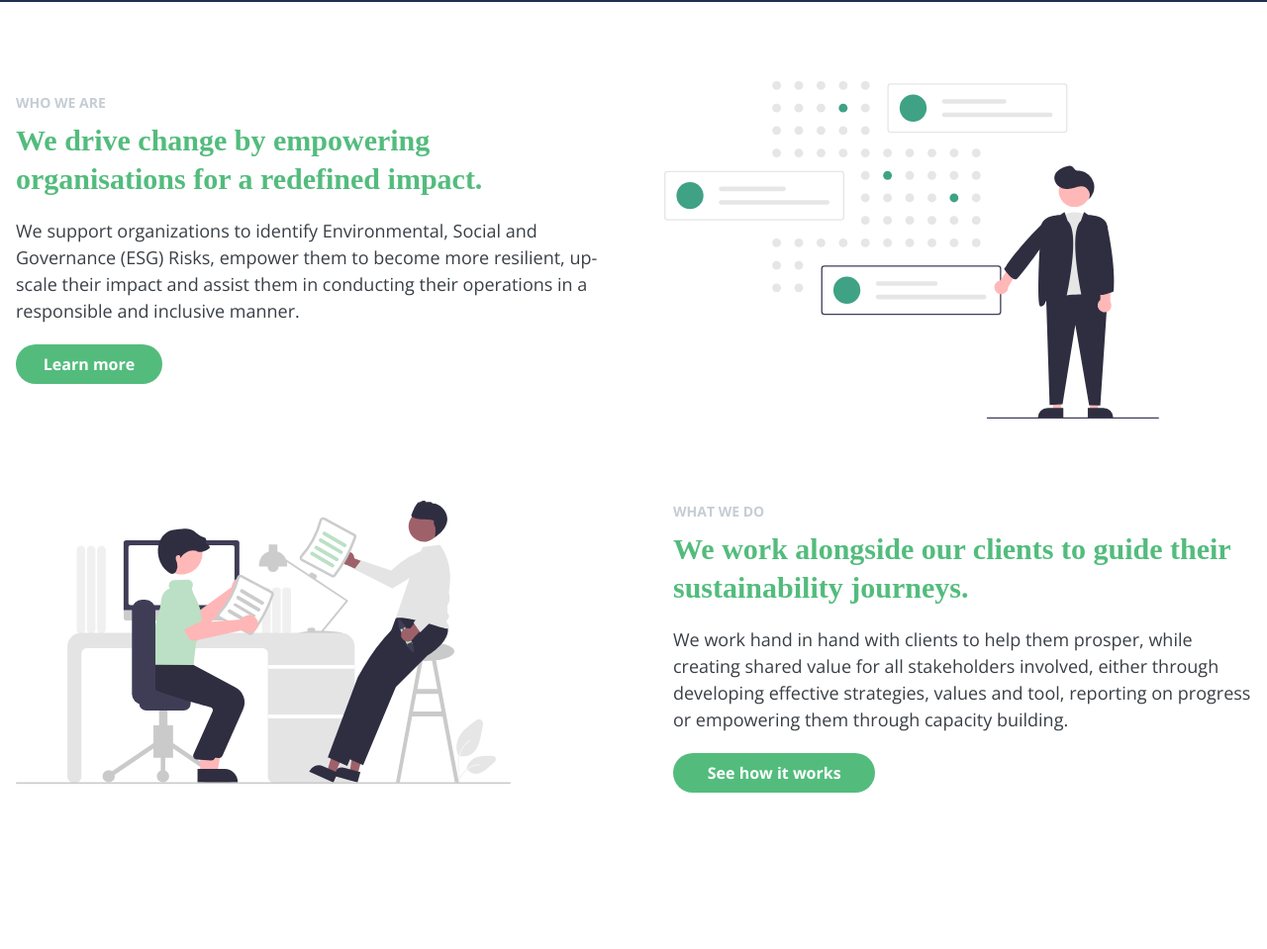
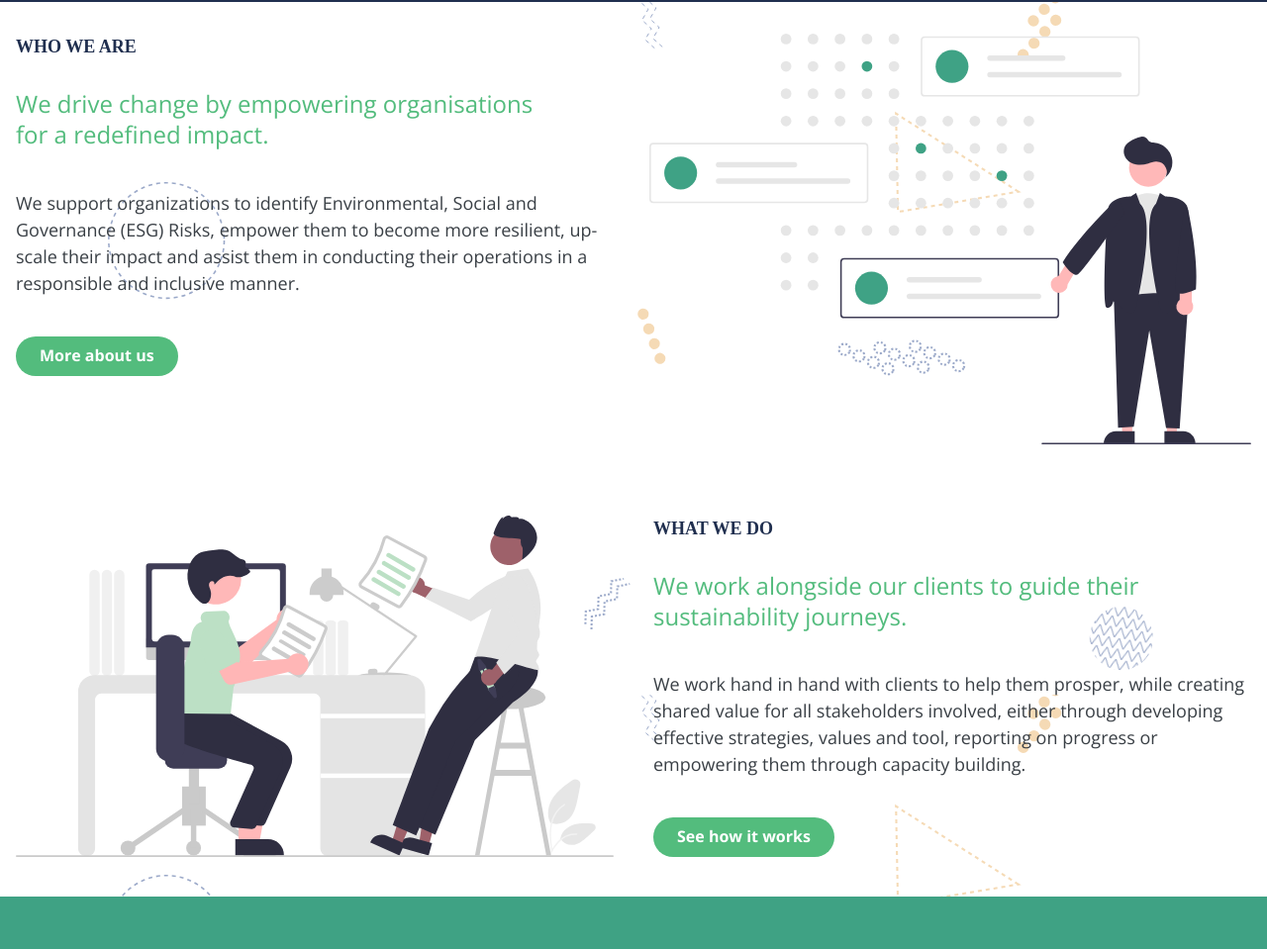
Before and after one commit to dgoktenss/website, a Gatsby site: page / in a window 1280 px wide. Shown: the part 1099-2058 px from the top of the page at 99% size. Built offline with nearby package versions, Linux system fonts and the light colour scheme; Gatsby itself is replaced by a stand-in of ours; a web font is replaced by a local one.

Commit message:
made more responsible for mobile

```diff
--- a/src/components/hero.js
+++ b/src/components/hero.js
@@ -53,8 +53,8 @@ import bdealsvg from "../assets/undraw_Business_deal_re_up4u.svg";
             direction={{ base: 'column', sm: 'row' }}>
             <Button
               rounded={'full'}
-              size={'lg'}
-              fontWeight={'normal'}
+              size={'md'}
+              fontWeight={'bold'}
               px={6}
               color={'white.50'}
               bg={'green.200'}
--- a/src/components/navbar.js
+++ b/src/components/navbar.js
@@ -30,6 +30,7 @@ import {
 } from '@chakra-ui/icons';
 
 
+
 export default function WithSubnavigation() {
   const { isOpen, onToggle } = useDisclosure();
 
@@ -48,7 +49,7 @@ export default function WithSubnavigation() {
         align={'center'}>
         <Flex
           flex={{ base: 1, md: 'auto' }}
-          ml={{ base: -2 }}
+          ml={{ base: 0 }}
           display={{ base: 'flex', md: 'none' }}>
           <IconButton
             onClick={onToggle}
--- a/src/pages/index.js
+++ b/src/pages/index.js
@@ -42,6 +42,7 @@ import "@fontsource/domine/700.css";
   import served from "../assets/completed-task.png";
   import years from "../assets/good-conversion-rate.png";
   import markets from "../assets/global.png";
+  import bg1 from "../assets/bg1.svg";
 
 
 
@@ -84,19 +85,20 @@ const IndexPage = () => {
     </Box>
     </Box>
 
-
+    <Box w={'100%'} bgImage={bg1}>
       <Container maxW={'7xl'}>
         <Stack
           spacing={{ base: 5, md: 8 }}
           py={{ base: 5, md: 8 }}
           direction={{ base: 'column', md: 'row' }}>
 
-          <Stack flex={1} maxW={'50%'} mt={'59px'}  spacing={{ base: 5 }}>
+          <Stack flex={1} spacing={{ base: 5 , md: 10 }}>
           <Text
             textTransform={'uppercase'}
-            color={'gray.50'}
+            color={'blue.300'}
             fontWeight={600}
-            fontSize={'sm'}
+            fontFamily={'heading'}
+            fontSize={'lg'}
             mb={-3}
             alignSelf={'flex-start'}
             >
@@ -104,15 +106,16 @@ const IndexPage = () => {
           </Text>
             <Heading
               lineHeight={1.1}
-              fontWeight={600}
-              fontSize={{ base: '3xl' }}>
+              fontWeight={200}
+              fontFamily={'body'}
+              fontSize={{ base: '2xl' }}>
               <Text
                 as={'span'}
                 position={'relative'}
                 color={'green.200'}
                 lineHeight={'130%'}
                 >
-                We drive change by empowering organisations for a redefined impact.
+                We drive change by empowering organisations <br/> for a redefined impact.
 
               </Text>
             </Heading>
@@ -121,71 +124,72 @@ const IndexPage = () => {
  empower them to become more resilient, up-scale their impact and assist them in
  conducting their operations in a responsible and inclusive manner.
             </Text>
+            <Stack
+            direction={'column'}
+            spacing={3}
+            align={'center'}
+            alignSelf={'start'}
+            position={'relative'}>
             <Button
-            w={'25%'}
-            size="md"
-            px={6}
-            bg={'#151f21'}
-            color={'white'}
+              colorScheme={'green'}
               bg={'green.200'}
               rounded={'full'}
+              px={6}
               _hover={{
-              transform: 'translateY(-2px)',
-              boxShadow: 'lg',
+                bg: 'green.400',
               }}>
-            Learn more
+              More about us
             </Button>
           </Stack>
+          </Stack>
 
-          <Box
+          <Flex
+          flex={1}
+          justify={'center'}
+          align={'center'}
           position={'relative'}
-            height={'400px'}
-            width={'50%'}
-            overflow={'hidden'}
-            mt={12}
-            >
+          w={'full'}>
             <Image
-            position={'relative'}
-            mt={12}
-            ml={31}
               alt={'Hero Image'}
-              fit={'contain'}
+              fit={'cover'}
               align={'center'}
-              w={500}
+              w={'100%'}
+              h={'100%'}
               src={
                 whoweare
               }
             />
-          </Box>
+          </Flex>
         </Stack>
 
         <Stack
           spacing={{ base: 5, md: 10 }}
           py={{ base: 5, md: 10 }}
           direction={{ base: 'column', md: 'row' }}>
-          <Box
+          <Flex
+          flex={1}
+          justify={'center'}
+          align={'center'}
           position={'relative'}
-            height={'450px'}
-            width={'50%'}
-            overflow={'hidden'}
-            ml={0}
-            >
+          w={'full'}>
             <Image
               alt={'Hero Image'}
-              fit={'contain'}
-              align={'start'}
-              w={500}
+              fit={'cover'}
+              align={'center'}
+              w={'100%'}
+              h={'100%'}
               src={
                 whatwedo
               }
             />
-          </Box>
-          <Stack flex={1} maxW={'50%'} mt={'59px'} ml={0} mr={0} spacing={{ base: 5 }}>
+          </Flex>
+          <Stack flex={1} spacing={{ base: 5 , md: 10 }}>
           <Text
             textTransform={'uppercase'}
-            color={'gray.50'}
+            color={'blue.300'}
             fontWeight={600}
-            fontSize={'sm'}
+            fontFamily={'heading'}
+            fontSize={'lg'}
             mb={-3}
             alignSelf={'flex-start'}
             >
@@ -193,8 +197,9 @@ const IndexPage = () => {
           </Text>
             <Heading
               lineHeight={1.1}
-              fontWeight={600}
-              fontSize={{ base: '3xl' }}>
+              fontWeight={200}
+              fontFamily={'body'}
+              fontSize={{ base: '2xl' }}>
               <Text
                 as={'span'}
                 position={'relative'}
@@ -207,24 +212,28 @@ const IndexPage = () => {
             <Text color={'gray.200'} fontSize="lg">
             We work hand in hand with clients to help them prosper, while creating shared value for all stakeholders involved, either through developing effective strategies, values and tool, reporting on progress or empowering them through capacity building.
             </Text>
+            <Stack
+            direction={'column'}
+            spacing={3}
+            align={'start'}
+            alignSelf={'start'}
+            position={'relative'}>
             <Button
-            w={'35%'}
-            size="md"
-            px={6}
-            bg={'#151f21'}
-            color={'white'}
+              colorScheme={'green'}
               bg={'green.200'}
               rounded={'full'}
+              px={6}
               _hover={{
-              transform: 'translateY(-2px)',
-              boxShadow: 'lg',
+                bg: 'green.400',
               }}>
               See how it works
             </Button>
           </Stack>
           </Stack>
+        </Stack>
 
       </Container>
+      </Box>
 
     <Box w={'100%'} bg={'ssgreen.200'}>
     <Stack as={Container} maxW={'6xl'} textAlign={'center'} py={12} mt={0}>
@@ -233,34 +242,34 @@ const IndexPage = () => {
     <SimpleGrid columns={{ base: 1, md: 4 }} textAlign={'center'} spacing={12}>
       <Feature
           title={'ESG & Sustainability'}
-          text={'Take a more responsible approach to investing while doing the best for your long-term security.'}
+          // text={'Take a more responsible approach to investing while doing the best for your long-term security.'}
           icon={<img src={esg}/>}
         />
         <Feature
           title={'Sustainable Investing'}
-          text={'Take a more responsible approach to investing while doing the best for your long-term security.'}
+          // text={'Take a more responsible approach to investing while doing the best for your long-term security.'}
           icon={<img src={investing}/>}
         />
       <Feature
-          title={'Environmental Responsibility'}
-          text={'Take a more responsible approach to investing while doing the best for your long-term security.'}
+          title={'Environmental Responsibility & Climate Change'}
+          // text={'Take a more responsible approach to investing while doing the best for your long-term security.'}
           icon={<img src={climatechange}/>}
         />
          <Feature
           title={'Corporate Social Responsibility'}
-          text={'Take a more responsible approach to investing while doing the best for your long-term security.'}
+          // text={'Take a more responsible approach to investing while doing the best for your long-term security.'}
           icon={<img src={corpsoc}/>}
         />
       </SimpleGrid>
     </Box>
     </Stack>
-    <Flex w={'full'} mt={-300}>
+    {/* <Flex w={'full'} mt={-300}>
     <svg xmlns="http://www.w3.org/2000/svg" viewBox="0 0 1440 320"><path fill="#ffffff" fill-opacity="1" d="M0,128L30,106.7C60,85,120,43,180,48C240,53,300,107,360,154.7C420,203,480,245,540,224C600,203,660,117,720,90.7C780,64,840,96,900,133.3C960,171,1020,213,1080,192C1140,171,1200,85,1260,64C1320,43,1380,85,1410,106.7L1440,128L1440,320L1410,320C1380,320,1320,320,1260,320C1200,320,1140,320,1080,320C1020,320,960,320,900,320C840,320,780,320,720,320C660,320,600,320,540,320C480,320,420,320,360,320C300,320,240,320,180,320C120,320,60,320,30,320L0,320Z"></path></svg>
-    </Flex>
+    </Flex> */}
     </Box>
 
 
-    <Stack spacing={6} as={Container} maxW={'7xl'} textAlign={'center'} justify={'center'} align={'center'} position= {'relative'} mb={6}>
+    <Stack spacing={6} as={Container} maxW={'7xl'} textAlign={'center'} justify={'center'} align={'center'} position= {'relative'} mt={{ base: 5, lg: 10 }} mb={{ base: 5, lg: 10 }}>
     <Heading fontSize={'4xl'} color={'blue.300'}>Our Technology Services</Heading>
     </Stack>
 
@@ -370,22 +379,21 @@ const IndexPage = () => {
       mt={10}
     >
 
-<Flex w={'full'} mt={-100}>
+{/* <Flex w={'full'} mt={-100}>
     <svg xmlns="http://www.w3.org/2000/svg" viewBox="0 0 1440 320"><path fill="#ffffff" fill-opacity="1" d="M0,128L30,106.7C60,85,120,43,180,48C240,53,300,107,360,154.7C420,203,480,245,540,224C600,203,660,117,720,90.7C780,64,840,96,900,133.3C960,171,1020,213,1080,192C1140,171,1200,85,1260,64C1320,43,1380,85,1410,106.7L1440,128L1440,0L1410,0C1380,0,1320,0,1260,0C1200,0,1140,0,1080,0C1020,0,960,0,900,0C840,0,780,0,720,0C660,0,600,0,540,0C480,0,420,0,360,0C300,0,240,0,180,0C120,0,60,0,30,0L0,0Z"></path></svg>
-    </Flex>
+    </Flex> */}
     <Container maxW={'6xl'}>
       <Stack
         textAlign={'center'}
         align={'center'}
         spacing={{ base: 5, md: 6 }}
         py={{ base: 15, md: 19 }}>
-          <Box
+        <Flex
+          flex={1}
+          justify={'center'}
+          align={'center'}
           position={'relative'}
-            height={'400px'}
-            width={'50%'}
-            overflow={'hidden'}
-            mt={-220}
-            >
+          w={'full'}>
             <Image
             position={'relative'}
               alt={'Hero Image'}
@@ -396,7 +404,7 @@ const IndexPage = () => {
                 letstalk
               }
             />
-          </Box>
+          </Flex>
         <Heading
           fontWeight={'700'}
           color={"blue.100"}
```
Also changed, not shown: src/assets/bg1.svg (added), 1 other file. Lines whose indentation alone changed are shown as unchanged.
